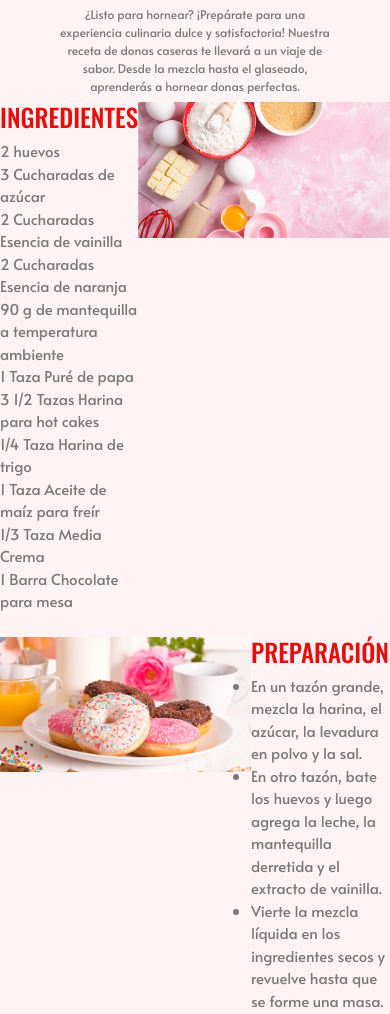
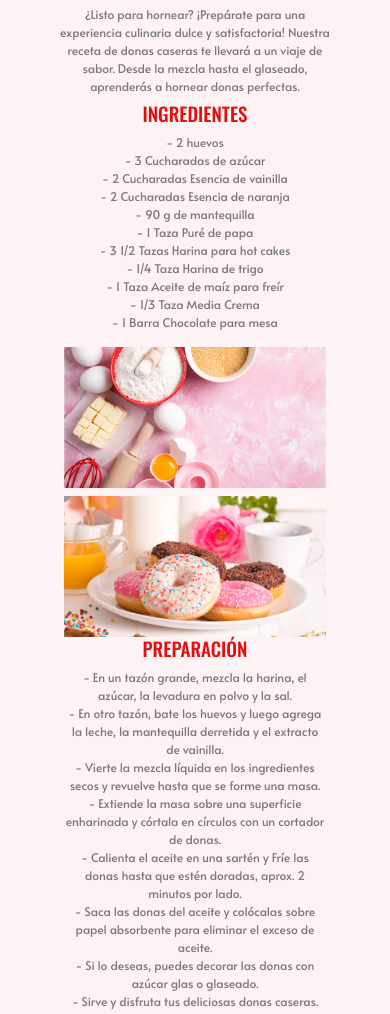
Before and after one commit to vanessadugarte/coderhouse-donuts, a plain HTML site: page pages/recetas.html in a window 390 px wide. Shown: the part 86-1100 px from the top of the page. Drawn offline with nearby package versions, Linux system fonts and the light colour scheme.

Commit message:
recetas responsive

```diff
--- a/css/style.css
+++ b/css/style.css
@@ -158,6 +158,9 @@ h2{
 
 }
 
+.img-carrusel{
+    max-width: 170px;
+}
 .ver-mas{
     background-color:#FF66A6;
     border-radius: 22px;
@@ -364,6 +367,8 @@ h4{
         max-width: 50%;
     }
 
+
+
     .ingredientes-contenedor{
         display:flex;
         justify-content: space-evenly;
@@ -389,10 +394,11 @@ h4{
         color:#797979;
         font-size:15px;
         max-width: 400px;
+        list-style-type: none;
     }
 
     .img-ingredientes{
-         max-width: 100%;
+         max-width: 90%;
          height: auto;
     }
 
@@ -562,6 +568,12 @@ width:70vw;
     margin-right: 0px;
 
   }
+
+  /**media query 1024px recetas**/
+  .ingredientes-contenedor article{
+    max-width:80%;
+  }
+
 }
 
 /**MEDIA QUERIES GENERALES TABLET 768px**/
@@ -650,6 +662,32 @@ width:70vw;
     text-align:center;
 }
 
+
+/**RECETAS MEDIA QUERY 768PX**/
+
+.ingredientes-contenedor{
+    display:flex;
+    flex-direction: column;
+    justify-content: space-evenly;
+   align-items: center;
+   margin-top:2%;
+   text-align: center;
+   padding-left: 8%;
+   padding-right: 8%;
+}
+
+.lista-ingredientes{
+    font-size: 12px;
+    list-style-type: none;
+}
+
+.h3-ingredientes{
+    font-size:19px;
+}
+
+.img-ingredientes{
+    max-width:100%;
+
 }
 
 
--- a/pages/recetas.html
+++ b/pages/recetas.html
@@ -62,22 +62,22 @@
           donas perfectas.
         </p>
       </section>
-
+<section>
       <section class="ingredientes-contenedor">
         <article class="ingredientes">
           <h3 class="h3-ingredientes">INGREDIENTES</h3>
           <ul class="lista-ingredientes">
-            <li>2 huevos</li>
-            <li>3 Cucharadas de azúcar</li>
-            <li>2 Cucharadas Esencia de vainilla</li>
-            <li>2 Cucharadas Esencia de naranja</li>
-            <li>90 g de mantequilla a temperatura ambiente</li>
-            <li>1 Taza Puré de papa</li>
-            <li>3 1/2 Tazas Harina para hot cakes</li>
-            <li>1/4 Taza Harina de trigo</li>
-            <li>1 Taza Aceite de maíz para freír</li>
-            <li>1/3 Taza Media Crema</li>
-            <li>1 Barra Chocolate para mesa</li>
+            <li>- 2 huevos</li>
+            <li>- 3 Cucharadas de azúcar</li>
+            <li>- 2 Cucharadas Esencia de vainilla</li>
+            <li>- 2 Cucharadas Esencia de naranja</li>
+            <li>- 90 g de mantequilla</li>
+            <li>- 1 Taza Puré de papa</li>
+            <li>- 3 1/2 Tazas Harina para hot cakes</li>
+            <li>- 1/4 Taza Harina de trigo</li>
+            <li>- 1 Taza Aceite de maíz para freír</li>
+            <li>- 1/3 Taza Media Crema</li>
+            <li>- 1 Barra Chocolate para mesa</li>
           </ul>
         </article>
         <article>
@@ -101,36 +101,37 @@
           <h3 class="h3-ingredientes">PREPARACIÓN</h3>
           <ul class="lista-ingredientes">
             <li>
-              En un tazón grande, mezcla la harina, el azúcar, la levadura en
+             - En un tazón grande, mezcla la harina, el azúcar, la levadura en
               polvo y la sal.
             </li>
             <li>
-              En otro tazón, bate los huevos y luego agrega la leche, la
+             - En otro tazón, bate los huevos y luego agrega la leche, la
               mantequilla derretida y el extracto de vainilla.
             </li>
             <li>
-              Vierte la mezcla líquida en los ingredientes secos y revuelve
+             - Vierte la mezcla líquida en los ingredientes secos y revuelve
               hasta que se forme una masa.
             </li>
             <li>
-              Extiende la masa sobre una superficie enharinada y córtala en
+             - Extiende la masa sobre una superficie enharinada y córtala en
               círculos con un cortador de donas.
             </li>
             <li>
-              Calienta el aceite en una sartén y Fríe las donas hasta que estén
+             - Calienta el aceite en una sartén y Fríe las donas hasta que estén
               doradas, aprox. 2 minutos por lado.
             </li>
             <li>
-              Saca las donas del aceite y colócalas sobre papel absorbente para
+             - Saca las donas del aceite y colócalas sobre papel absorbente para
               eliminar el exceso de aceite.
             </li>
             <li>
-              Si lo deseas, puedes decorar las donas con azúcar glas o glaseado.
+             - Si lo deseas, puedes decorar las donas con azúcar glas o glaseado.
             </li>
-            <li>Sirve y disfruta tus deliciosas donas caseras.</li>
+            <li>- Sirve y disfruta tus deliciosas donas caseras.</li>
           </ul>
         </article>
       </section>
+    </section>
       <div class="organic-shape"></div>
       <div class="organic-shape2"></div>
     </main>
```
Also changed, not shown: index.html (+6 -6 lines), images/dona 1 fresas.png (deleted), images/dona 2 cookies and cream.png (deleted), images/dona 3 manjar.png (deleted), images/dona 4 chocolate.png (deleted), images/dona 5 maracuya.png (deleted), images/dona 6 marshmallow.png (deleted), images/dona-1-manjar.png (added), images/dona-2-gomitas.png (added), images/dona-4-chispas-chocolate.png (added), images/dona-5-frutilla.png (added), images/dona-6-cookies-and-cream.png (added).
